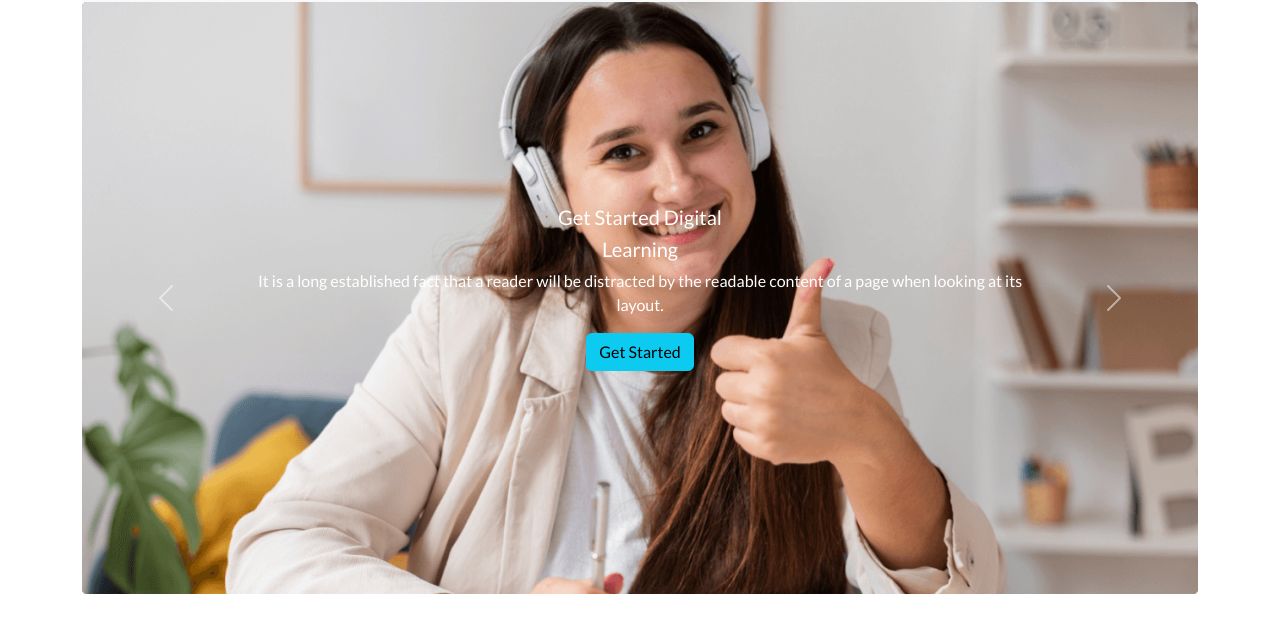
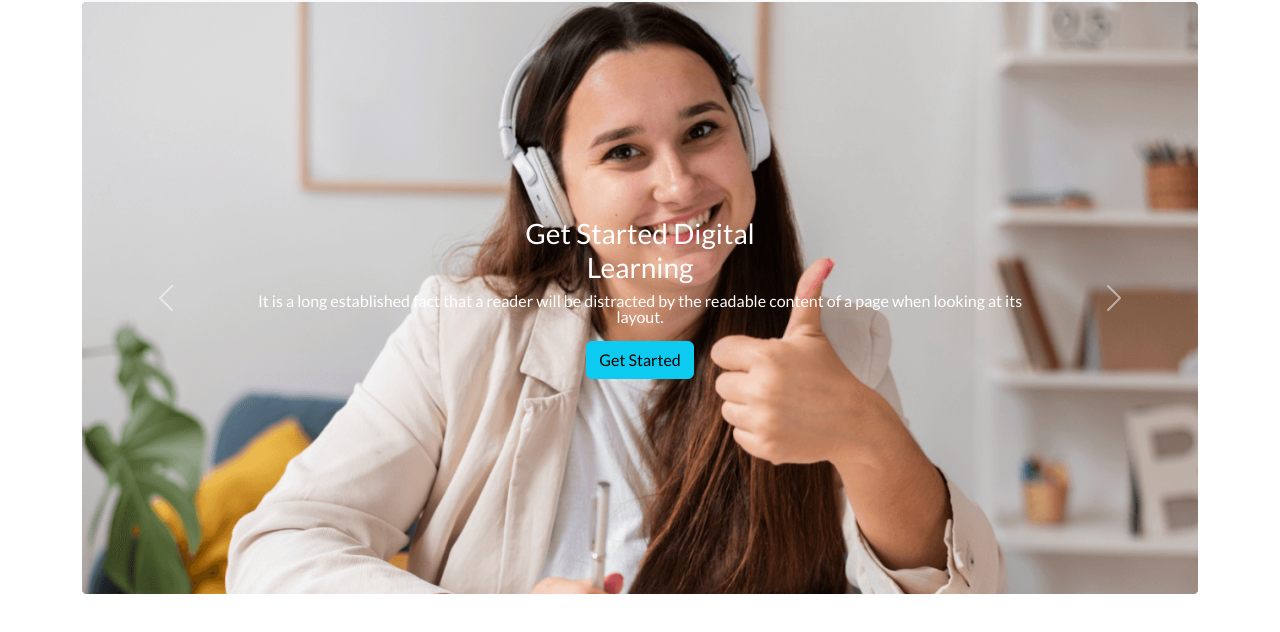
Before and after one commit to RittikSheikh/Royaltec-Education-Ltd, a plain HTML site: page index.html in a window 1280 px wide. Shown: the part 60-692 px from the top of the page. Drawn offline with nearby package versions, Linux system fonts and the light colour scheme.

Commit message:
carousel caption resposived done

```diff
--- a/index.html
+++ b/index.html
@@ -58,27 +58,24 @@
                         <div class="carousel-inner">
                           <div class="carousel-item active">
                             <img src="images/cover/cover-1.png" class="d-block w-100" alt="...">
-                            <div class="carousel-caption d-flex flex-column justify-content-center top-0">
-                              <h5 class="">Get Started Digital</h5>
-                              <h5>Learning</h5>
-                              <p>It is a long established fact that a reader will be distracted by the readable content of a page when looking at its layout.</p>
+                            <div class="carousel-caption d-flex flex-column justify-content-center top-0 h-100 lh-1">
+                                <h3 class="">Get Started Digital <br> Learning</h3>
+                               <p>It is a long established fact that a reader will be distracted by the readable content of a page when looking at its layout.</p>
                               <div><button class="btn btn-info">Get Started</button></div>
                             </div>
                           </div>
                           <div class="carousel-item">
                             <img src="images/cover/cover-2-bal.jpg" class="d-block w-100" alt="...">
-                            <div class="carousel-caption d-flex flex-column justify-content-center top-0">
-                                <h5 class="">Get Started Digital</h5>
-                                <h5>Learning</h5>
-                                <p>It is a long established fact that a reader will be distracted by the readable content of a page when looking at its layout.</p>
+                            <div class="carousel-caption d-flex flex-column justify-content-center top-0 h-100 lh-1">
+                                <h3 class="">Get Started Digital <br> Learning</h3>
+                                 <p>It is a long established fact that a reader will be distracted by the readable content of a page when looking at its layout.</p>
                               <div><button class="btn btn-info">Get Started</button></div>
                             </div>
                           </div>
                           <div class="carousel-item">
                             <img src="images/cover/cover-3.jpg" class="d-block w-100" alt="...">
-                            <div class="carousel-caption d-flex flex-column justify-content-center top-0">
-                                <h5 class="">Get Started Digital</h5>
-                                <h5>Learning</h5>
+                            <div class="carousel-caption d-flex flex-column justify-content-center top-0 h-100 lh-1">
+                                <h3 class="">Get Started Digital <br> Learning</h3>
                                 <p>It is a long established fact that a reader will be distracted by the readable content of a page when looking at its layout.</p>
                               <div><button class="btn btn-info">Get Started</button></div>
                             </div>
```
